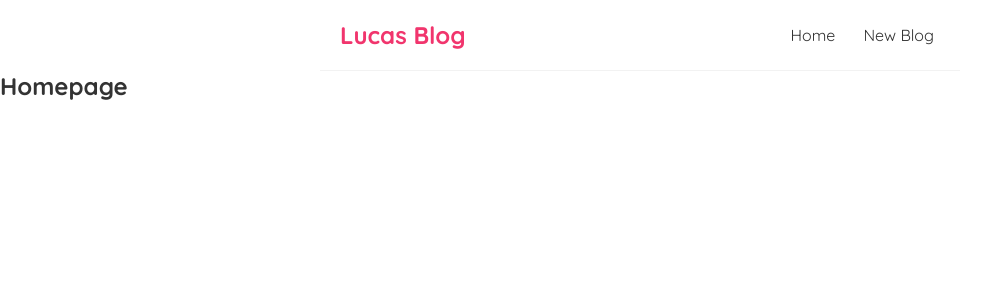
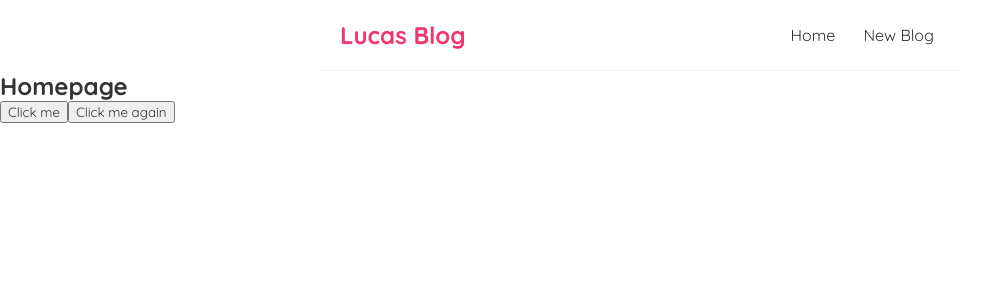
Before and after one commit to LucasLeow/ModernReactBlog, a React (Create React App) app in the folder lucas-blog/: page / in a window 1280 px wide. Shown: the top 300 px of the page, without its empty margins (0-996 px from the left). Built offline with nearby package versions, Linux system fonts and the light colour scheme.

Commit message:
Completed React Event handler

```diff
--- a/lucas-blog/src/Home.js
+++ b/lucas-blog/src/Home.js
@@ -1,7 +1,21 @@
 const Home = () => {
+
+    const handleClick = () => {
+        console.log("test");
+    }
+
+    const handleClickAgain = (name) => {
+        console.log("Hello ", name);
+    }
+
     return (
         <div className="home">
             <h2>Homepage</h2>
+            <button onClick={handleClick}>Click me</button>
+            <button onClick={(ev)=>{
+                console.log(ev); // or can pass to handleClickAgain fn to be accessed
+                handleClickAgain("mario")
+                }}>Click me again</button>
         </div>
     );
 }
```
Also changed, not shown: 1 other file (tests, documents, lock files or other folders).
